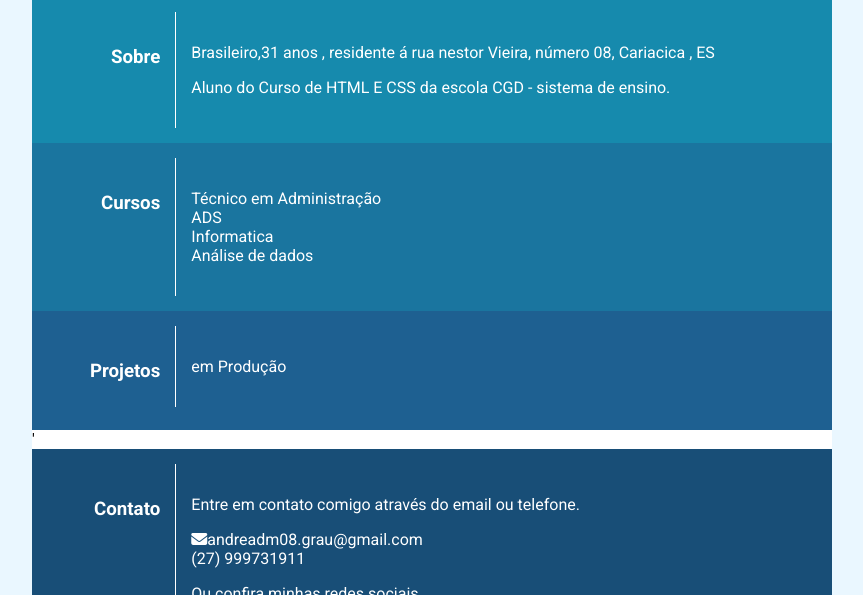
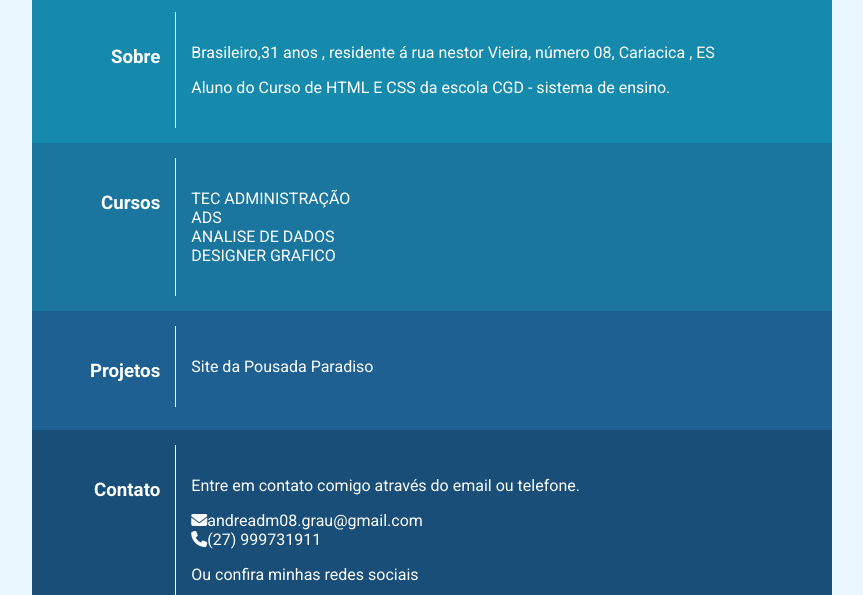
Before and after one commit to ANDREREIS25/curriculo, a plain HTML site: page index.html in a window 1280 px wide. Shown: the part 323-918 px from the top of the page, without its empty margins (208-1071 px from the left). Drawn offline with Linux system fonts and the light colour scheme.

Commit message:
Update index.html

```diff
--- a/index.html
+++ b/index.html
@@ -4,8 +4,8 @@
     <meta charset="UTF-8">
     <meta name="viewport" content="width=device-width, initial-scale=1.0">
     <title>Currículo André Piedade Reis</title>
-    <script src="https://kit.fontawesome.com/eca6f21fe5.js" crossorigin="anonymous"></script>
-    <link rel="stylesheet" href="https://github.com/ANDREREIS25/curriculo/blob/main/CSS/estilo.css">
+   <script src="https://kit.fontawesome.com/eca6f21fe5.js" crossorigin="anonymous"></script>
+    <link rel="stylesheet" href="css/estilo.css">
     <link rel="preconnect" href="https://fonts.googleapis.com">
     <link rel="preconnect" href="https://fonts.gstatic.com" crossorigin>
     <link href="https://fonts.googleapis.com/css2?family=Roboto:ital,wght@0,100..900;1,100..900&display=swap" rel="stylesheet">
@@ -39,10 +39,10 @@
             </div>
             <div class="col-10 borda">
                 <ul>
-                    <li> Técnico em Administração</li>
+                    <li>TEC ADMINISTRAÇÃO</li>
                     <li>ADS</li>
-                    <li>Informatica</li>
-                    <li>Análise de dados </li></li>
+                    <li>ANALISE DE DADOS</li>
+                    <li>DESIGNER GRAFICO</li>
                 </ul>
             </div>
         </div>
@@ -54,11 +54,11 @@
             </div>
             <div class="col-10 borda">
                 <ul>
-                    <li>em Produção</li>
+                    <li>Site da Pousada Paradiso</li>
                 </ul>
             </div>
         </div>
-    </div>'
+    </div>
     <div class ="row" id="contato">
         <div class = "col-12 conteudo">
            <div class="col-2">
@@ -68,7 +68,7 @@
                      <p>Entre em contato comigo através do email ou telefone.</p>
                         <ul>
                             <li><i class="fa-solid fa-envelope"></i>andreadm08.grau@gmail.com </li>
-                            <li><i class="eca6f21fe5"></i>(27) 999731911</li>
+                            <li><i class="fa - solid fa-phone"></i>(27) 999731911</li>
                         </ul>
                      <p>Ou confira minhas redes sociais</p>
                         <ul>
```
